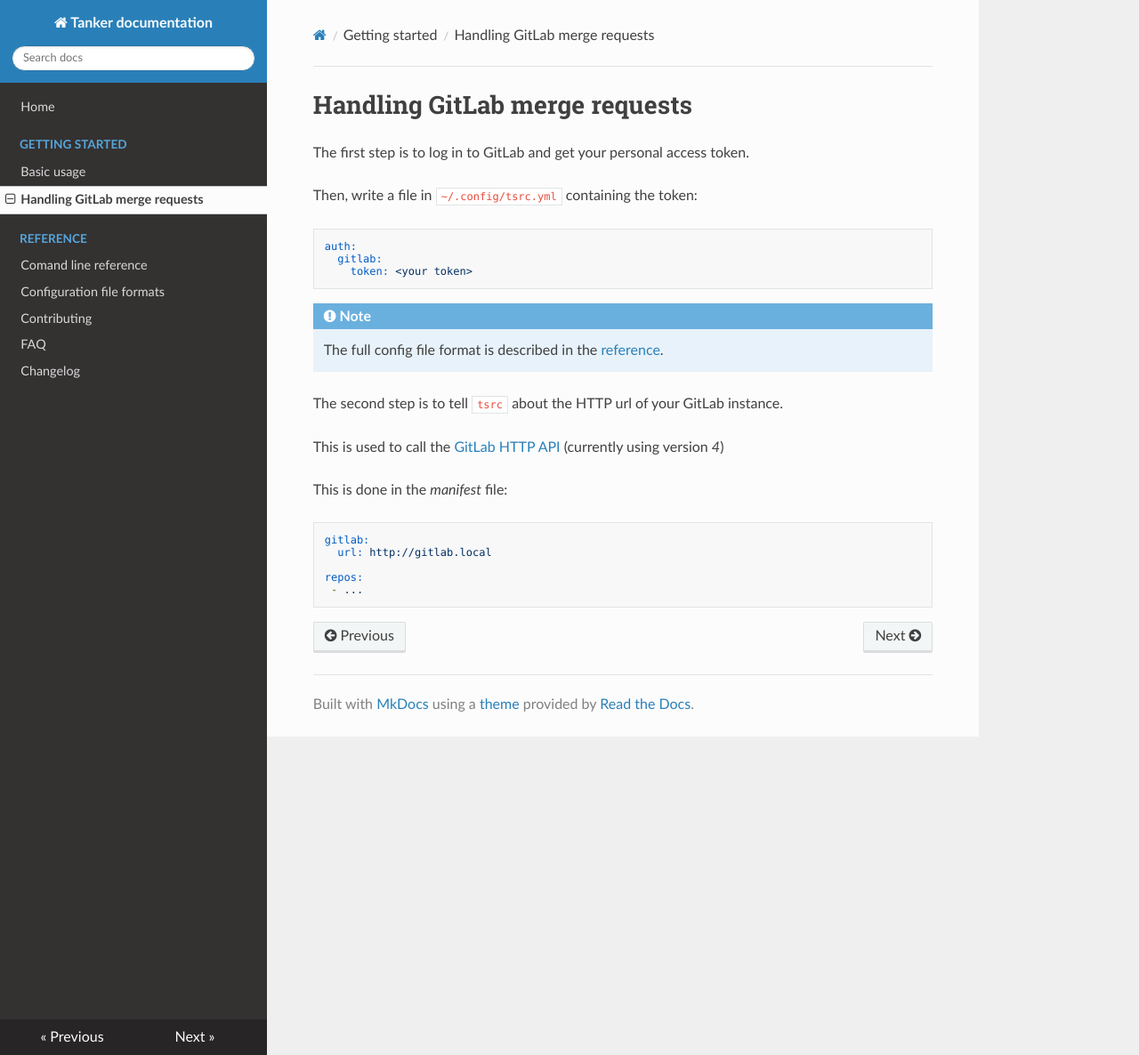
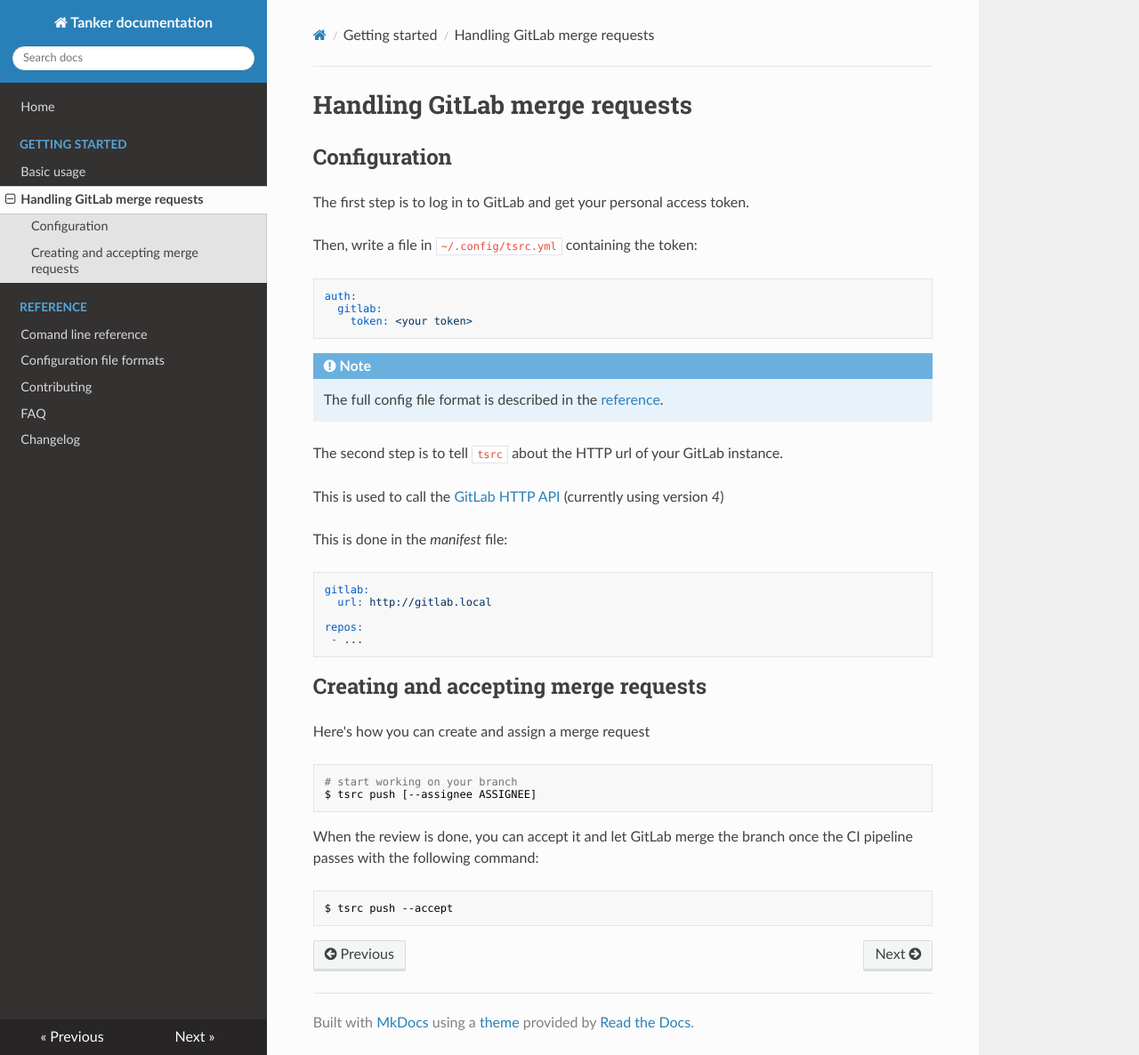
Before and after one commit to your-tools/tsrc, an MkDocs documentation site: the page built from docs/guide/merge_requests.md, in a window 1280 px wide and 1186 px high. Shown: the whole window at 89% size. Built offline with MkDocs 1.6.1, drawn with Linux system fonts in a browser that asks for light colours; nearby versions of some CDN libraries; old or Windows-style settings are respelled for this version of MkDocs.

Commit message:
Improve doc about merge requests

````diff
--- a/docs/guide/merge_requests.md
+++ b/docs/guide/merge_requests.md
@@ -1,4 +1,6 @@
 # Handling GitLab merge requests
+
+## Configuration
 
 The first step is to log in to GitLab and get your personal access token.
 
@@ -26,3 +28,20 @@ gitlab:
 repos:
  - ...
 ```
+
+## Creating and accepting merge requests
+
+Here's how you can create and assign a merge request
+
+```bash
+# start working on your branch
+$ tsrc push [--assignee ASSIGNEE]
+```
+
+
+When the review is done, you can accept it and let GitLab merge the branch once
+the CI pipeline passes with the following command:
+
+```bash
+$ tsrc push --accept
+```
````
Also changed, not shown: docs/ref/cli.md (+7 -1 lines).
